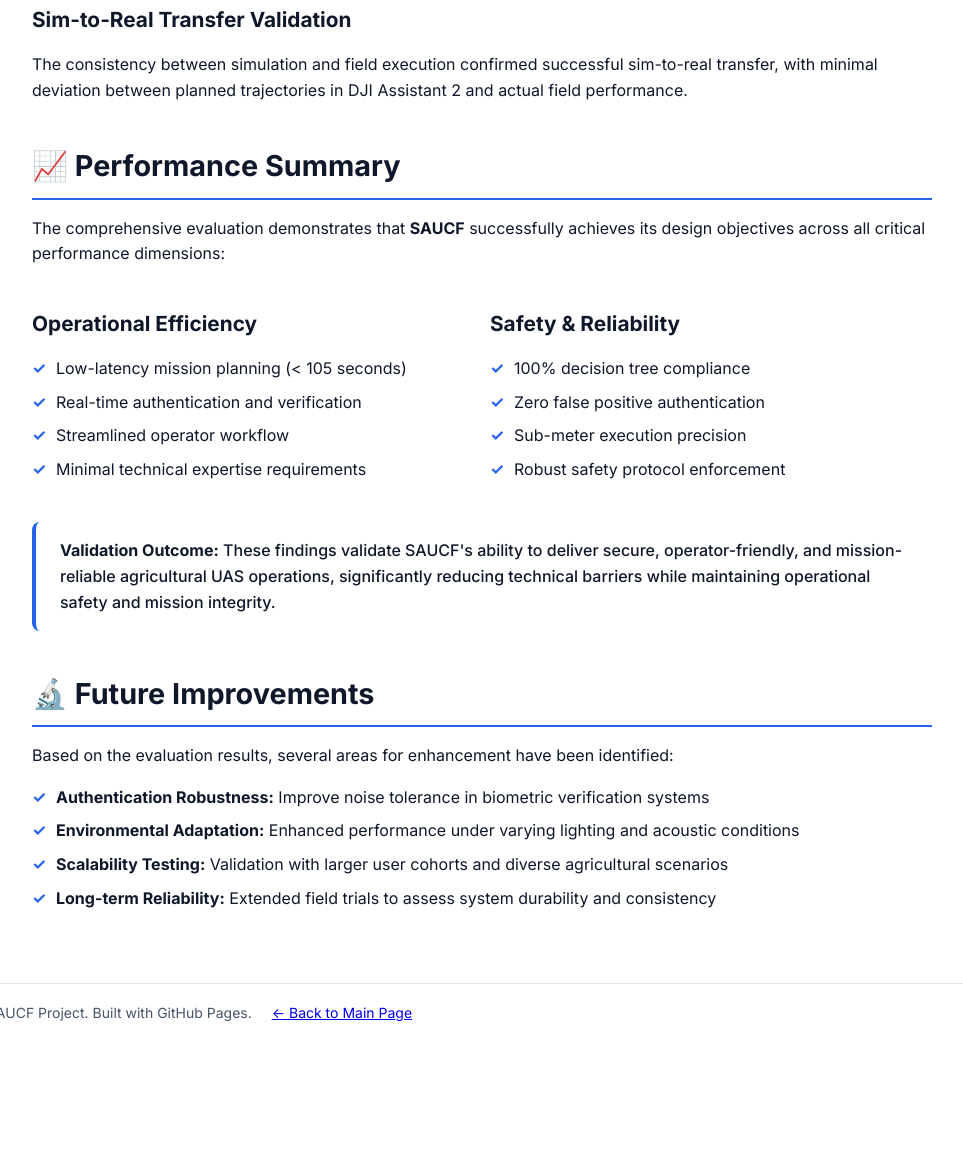
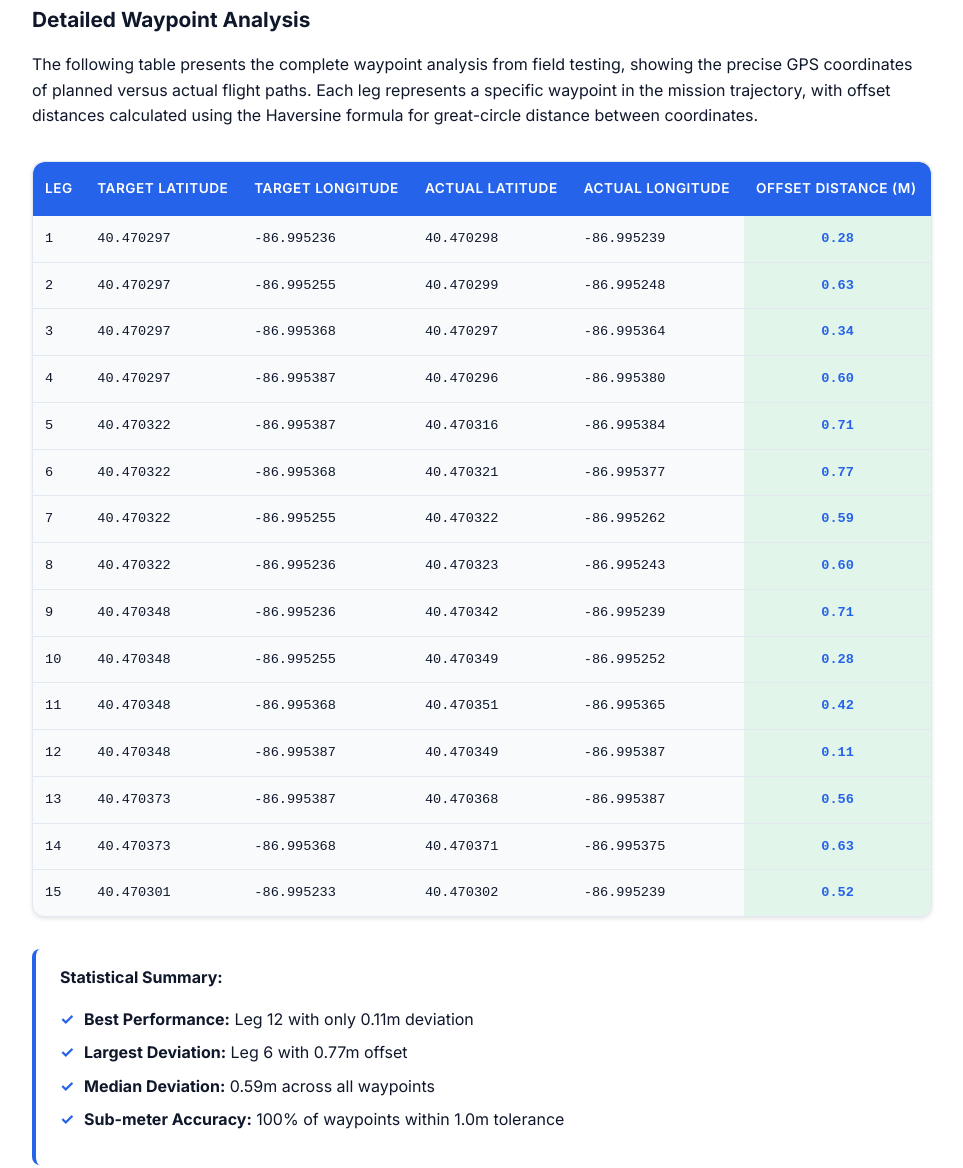
Before and after one commit to Nihar1402-iit/SAUCF-Project-Page, a plain HTML site: page results.html in a window 1280 px wide. Shown: the part 4352-5520 px from the top of the page, without its empty margins (158-1121 px from the left). Before the commit the page ends 5395 px from the top, so only its background shows below. Drawn offline with Linux system fonts and the light colour scheme.

Commit message:
waypoint table added

```diff
--- a/assets/css/style.css
+++ b/assets/css/style.css
@@ -501,6 +501,105 @@ img, video, iframe { max-width: 100%; display: block; }
   font-weight: 600;
 }
 
+/* Waypoint Analysis Table */
+.waypoint-table-container {
+  margin: 2rem 0;
+  overflow-x: auto;
+  background: var(--card);
+  border-radius: 12px;
+  border: 1px solid var(--border);
+  box-shadow: 0 2px 4px rgba(0, 0, 0, 0.1);
+}
+
+.waypoint-table {
+  width: 100%;
+  border-collapse: collapse;
+  font-size: 0.9rem;
+  min-width: 700px;
+}
+
+.waypoint-table th {
+  background: var(--primary);
+  color: white;
+  padding: 1rem 0.75rem;
+  text-align: left;
+  font-weight: 600;
+  font-size: 0.85rem;
+  text-transform: uppercase;
+  letter-spacing: 0.5px;
+}
+
+.waypoint-table th:first-child {
+  border-top-left-radius: 12px;
+}
+
+.waypoint-table th:last-child {
+  border-top-right-radius: 12px;
+}
+
+.waypoint-table td {
+  padding: 0.75rem;
+  border-bottom: 1px solid var(--border);
+  font-family: 'Courier New', monospace;
+  font-size: 0.85rem;
+}
+
+.waypoint-table tbody tr:hover {
+  background: rgba(37, 99, 235, 0.05);
+}
+
+.waypoint-table tbody tr:last-child td {
+  border-bottom: none;
+}
+
+.waypoint-table tbody tr:last-child td:first-child {
+  border-bottom-left-radius: 12px;
+}
+
+.waypoint-table tbody tr:last-child td:last-child {
+  border-bottom-right-radius: 12px;
+}
+
+/* Highlight the offset distance column */
+.waypoint-table td:last-child {
+  font-weight: 600;
+  color: var(--primary);
+  text-align: center;
+}
+
+/* Color coding for offset distances */
+.waypoint-table tbody tr td:last-child {
+  background: rgba(34, 197, 94, 0.1);
+}
+
+/* Responsive table adjustments */
+@media (max-width: 760px) {
+  .waypoint-table-container {
+    margin: 1.5rem -1rem;
+    border-radius: 0;
+    border-left: none;
+    border-right: none;
+  }
+
+  .waypoint-table {
+    font-size: 0.8rem;
+    min-width: 600px;
+  }
+
+  .waypoint-table th,
+  .waypoint-table td {
+    padding: 0.5rem 0.4rem;
+  }
+
+  .waypoint-table th {
+    font-size: 0.75rem;
+  }
+
+  .waypoint-table td {
+    font-size: 0.75rem;
+  }
+}
+
 /* Mobile nav */
 @media (max-width: 760px) {
   .nav-toggle { display: inline-block; background: transparent; border: 1px solid var(--border); border-radius: 8px; padding: 6px 10px; }
--- a/results.html
+++ b/results.html
@@ -189,6 +189,55 @@
               <li><strong>Path Adherence Rate:</strong> 99.8% within acceptable tolerance</li>
             </ul>
 
+            <h3>Detailed Waypoint Analysis</h3>
+            <p>
+              The following table presents the complete waypoint analysis from field testing, showing the precise GPS coordinates
+              of planned versus actual flight paths. Each leg represents a specific waypoint in the mission trajectory,
+              with offset distances calculated using the Haversine formula for great-circle distance between coordinates.
+            </p>
+
+            <div class="waypoint-table-container">
+              <table class="waypoint-table">
+                <thead>
+                  <tr>
+                    <th>Leg</th>
+                    <th>Target Latitude</th>
+                    <th>Target Longitude</th>
+                    <th>Actual Latitude</th>
+                    <th>Actual Longitude</th>
+                    <th>Offset Distance (m)</th>
+                  </tr>
+                </thead>
+                <tbody>
+                  <tr><td>1</td><td>40.470297</td><td>-86.995236</td><td>40.470298</td><td>-86.995239</td><td>0.28</td></tr>
+                  <tr><td>2</td><td>40.470297</td><td>-86.995255</td><td>40.470299</td><td>-86.995248</td><td>0.63</td></tr>
+                  <tr><td>3</td><td>40.470297</td><td>-86.995368</td><td>40.470297</td><td>-86.995364</td><td>0.34</td></tr>
+                  <tr><td>4</td><td>40.470297</td><td>-86.995387</td><td>40.470296</td><td>-86.995380</td><td>0.60</td></tr>
+                  <tr><td>5</td><td>40.470322</td><td>-86.995387</td><td>40.470316</td><td>-86.995384</td><td>0.71</td></tr>
+                  <tr><td>6</td><td>40.470322</td><td>-86.995368</td><td>40.470321</td><td>-86.995377</td><td>0.77</td></tr>
+                  <tr><td>7</td><td>40.470322</td><td>-86.995255</td><td>40.470322</td><td>-86.995262</td><td>0.59</td></tr>
+                  <tr><td>8</td><td>40.470322</td><td>-86.995236</td><td>40.470323</td><td>-86.995243</td><td>0.60</td></tr>
+                  <tr><td>9</td><td>40.470348</td><td>-86.995236</td><td>40.470342</td><td>-86.995239</td><td>0.71</td></tr>
+                  <tr><td>10</td><td>40.470348</td><td>-86.995255</td><td>40.470349</td><td>-86.995252</td><td>0.28</td></tr>
+                  <tr><td>11</td><td>40.470348</td><td>-86.995368</td><td>40.470351</td><td>-86.995365</td><td>0.42</td></tr>
+                  <tr><td>12</td><td>40.470348</td><td>-86.995387</td><td>40.470349</td><td>-86.995387</td><td>0.11</td></tr>
+                  <tr><td>13</td><td>40.470373</td><td>-86.995387</td><td>40.470368</td><td>-86.995387</td><td>0.56</td></tr>
+                  <tr><td>14</td><td>40.470373</td><td>-86.995368</td><td>40.470371</td><td>-86.995375</td><td>0.63</td></tr>
+                  <tr><td>15</td><td>40.470301</td><td>-86.995233</td><td>40.470302</td><td>-86.995239</td><td>0.52</td></tr>
+                </tbody>
+              </table>
+            </div>
+
+            <div class="results-highlight">
+              <p><strong>Statistical Summary:</strong></p>
+              <ul class="key-points">
+                <li><strong>Best Performance:</strong> Leg 12 with only 0.11m deviation</li>
+                <li><strong>Largest Deviation:</strong> Leg 6 with 0.77m offset</li>
+                <li><strong>Median Deviation:</strong> 0.59m across all waypoints</li>
+                <li><strong>Sub-meter Accuracy:</strong> 100% of waypoints within 1.0m tolerance</li>
+              </ul>
+            </div>
+
             <h3>Sim-to-Real Transfer Validation</h3>
             <p>
               The consistency between simulation and field execution confirmed successful sim-to-real transfer,
```
